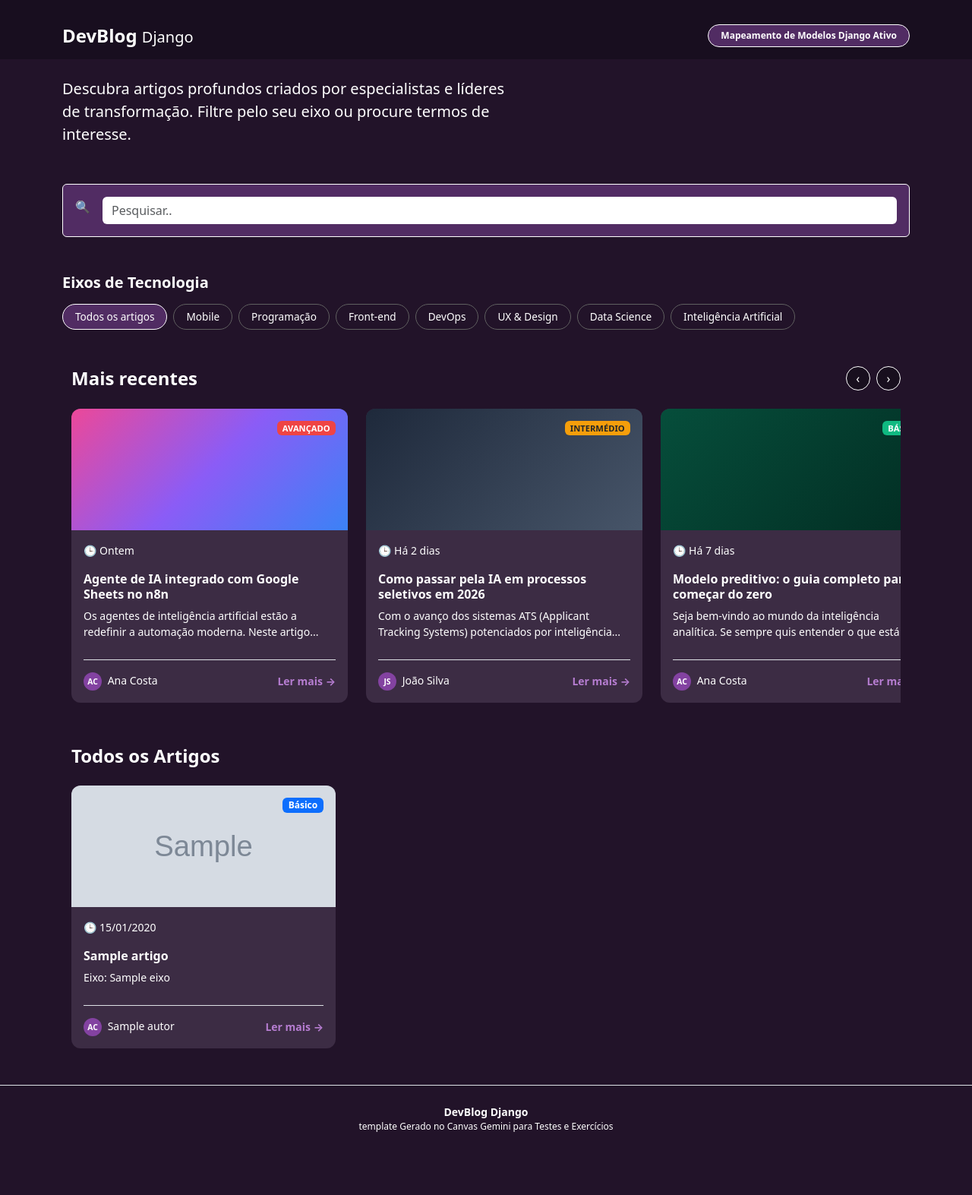
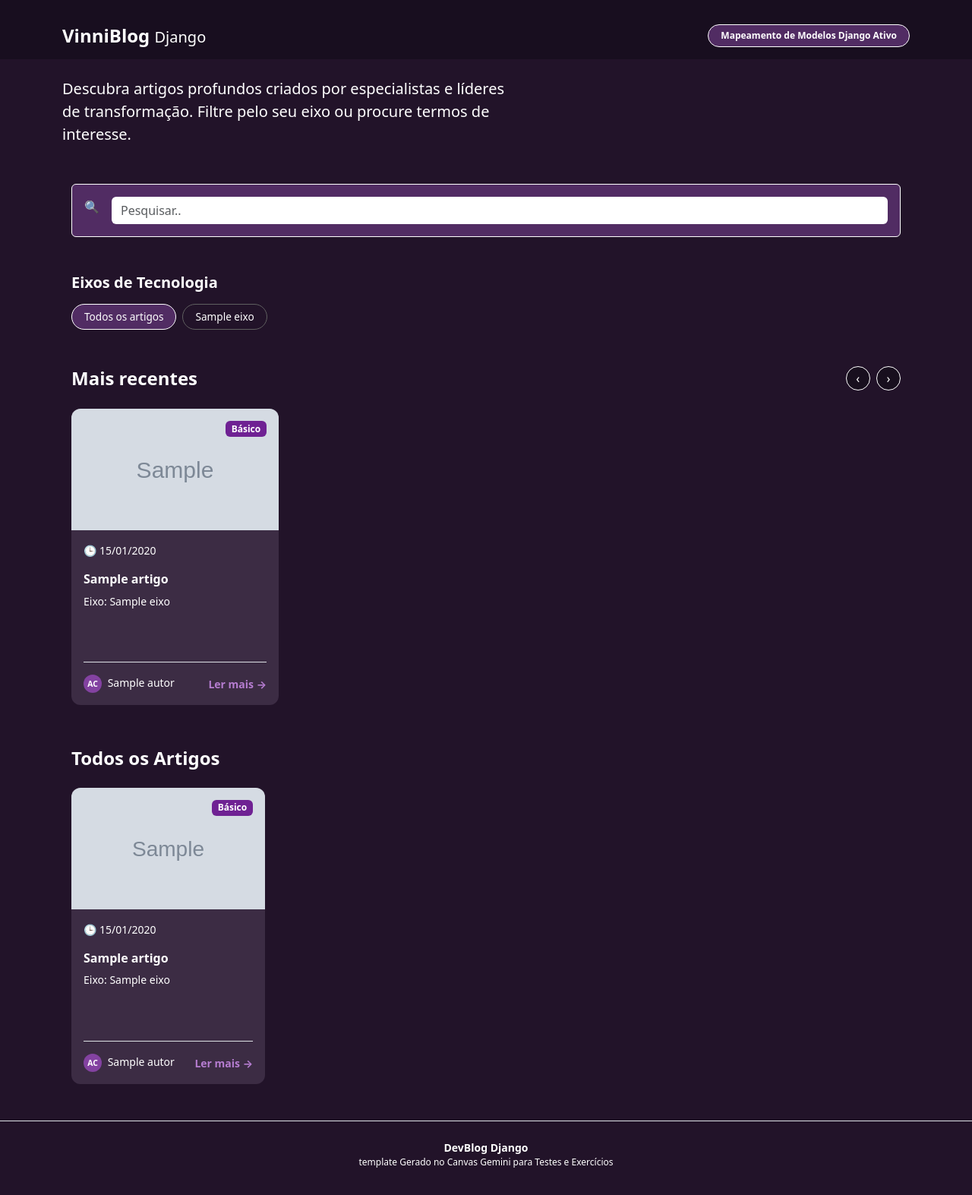
Before and after one commit to mvsantos93/cursodjango, a Django app: page / in a window 1280 px wide. Shown: the whole page at 76% size. Before the commit the page ends 1490 px from the top, so only its background shows below. Run offline with Django 4.2, Linux system fonts and the light colour scheme; tables that the repository leaves empty hold one stand-in row (values such as "Sample post"); grey boxes marked "Sample" are stand-in pictures.

Commit message:
Aula 11 - Blog funcional

```diff
--- a/motorartigos/urls.py
+++ b/motorartigos/urls.py
@@ -3,5 +3,5 @@ from motorartigos.views import index,artigo
 
 urlpatterns = [
     path('',index,name='index'),
-    path('artigo/',artigo,name='artigo')
+    path('artigo/<int:id>/', artigo, name='artigo')
  ]
--- a/motorartigos/views.py
+++ b/motorartigos/views.py
@@ -1,11 +1,19 @@
 from django.shortcuts import render
-from motorartigos.models import Autor, Artigo
+from motorartigos.models import Autor, Artigo, EixoTecnologia
+from django.shortcuts import render, get_object_or_404
 
 def index(request):
     autores = Autor.objects.all()
     artigos = Artigo.objects.filter(publicada=True)
+    eixos = EixoTecnologia.objects.all()
 
-    return render(request,'motorartigos/index.html', {'artigos': artigos})
+    eixo = request.GET.get('eixo')
 
-def artigo(request):
-    return render(request,'motorartigos/artigo.html')
+    if eixo: artigos = artigos.filter(id_fk_eixo_id=eixo)
+
+    return render(request,'motorartigos/index.html', {
+        'artigos': artigos, 'artigos_recentes': Artigo.objects.filter(publicada=True)[:4], 'eixos': eixos, 'eixo_selecionado': eixo})
+
+def artigo(request, id):
+    artigo = get_object_or_404(Artigo, id=id, publicada=True)
+    return render(request, 'motorartigos/artigo.html', {'artigo': artigo})
--- a/setup/static/css/styles.css
+++ b/setup/static/css/styles.css
@@ -3,6 +3,27 @@ body {
     background-color: #221329;
     color: #ffffff;
     font-family: system-ui, -apple-system, sans-serif;
+}
+
+.btn-voltar {
+    display: inline-block;
+    padding: 8px 18px;
+    background-color: #221329;
+    color: #ffffff;
+    text-decoration: none;
+    border: 2px solid #ffffff;
+    border-radius: 8px;
+    transition: all 0.3s ease;
+}
+
+.btn-voltar:hover {
+    background-color: #5c3370;
+    color: #ffffff;
+    border-color: #ffffff;
+}
+
+.bg-primary {
+    background-color: #6f2193 !important;
 }
 
 .bg-dark-custom {
@@ -75,20 +96,24 @@ body {
 
 /* Estilização dos Cards */
 .card-custom {
+    width: 100%;
+    max-width: 300px;      /* largura padrão */
+    min-height: 390px;     /* altura padrão */
     background-color: #3c2c44;
     border-radius: 12px;
     overflow: hidden;
-    transition: transform 0.2s ease, box-shadow 0.2s ease;
+    transition: transform .2s ease, box-shadow .2s ease;
+}
+
+.card-thumb {
+    width: 100%;
+    height: 160px;
+    object-fit: cover;
 }
 
 .card-custom:hover {
     transform: translateY(-4px);
     box-shadow: 0 10px 20px rgba(0,0,0,0.3);
-}
-
-.card-thumb {
-    height: 160px; /* mesma altura dos thumbs */
-    object-fit: cover;
 }
 
 /* Cores das Badges dos Cards */
@@ -99,7 +124,7 @@ body {
 
 /* Placeholders das Imagens dos Cards com os tons da imagem */
 .thumb-gradient {
-    background: linear-gradient(135deg, #ec4899, #8b5cf6, #3b82f6);
+    background: linear-gradient(135deg, #6430a0, #b385e7, #6430a0);
 }
 
 .thumb-mockup {
--- a/setup/urls.py
+++ b/setup/urls.py
@@ -5,5 +5,5 @@ from django.conf.urls.static import static
 
 urlpatterns = [
     path('adminmv/', admin.site.urls),
-    path('', include('motorartigos.urls'),)
+    path('', include('motorartigos.urls')),
 ]+ static(settings.MEDIA_URL, document_root=settings.MEDIA_ROOT)
--- a/templates/motorartigos/base.html
+++ b/templates/motorartigos/base.html
@@ -4,7 +4,7 @@
 <head>
     <meta charset="UTF-8">
     <meta name="viewport" content="width=device-width, initial-scale=1.0">
-    <title>DevBlog Django</title>
+    <title>VinniBlog Django</title>
     <link href="https://cdn.jsdelivr.net/npm/bootstrap@5.3.2/dist/css/bootstrap.min.css" rel="stylesheet">
     <link rel="stylesheet" href="{% static '/css/styles.css' %}">
 </head>
@@ -39,7 +39,7 @@ if (searchInput){
                                .textContent
                                .toLowerCase();
 
-            card.parentElement.style.display =
+            card.parentElement.parentElement.style.display =
                 titulo.includes(texto)
                 ? ""
                 : "none";
@@ -70,11 +70,11 @@ filtros.forEach(botao=>{
             if(categoria=="todos" ||
                card.dataset.category==categoria){
 
-                card.parentElement.style.display="";
+                card.parentElement.parentElement.style.display="";
 
             }else{
 
-                card.parentElement.style.display="none";
+                card.parentElement.parentElement.style.display="none";
 
             }
 
--- a/templates/motorartigos/index.html
+++ b/templates/motorartigos/index.html
@@ -2,6 +2,30 @@
 {% load static %}
 
 {% block content %}
+<section class="container mb-5">
+    <div class="search-box p-3 rounded d-flex align-items-center">
+        <span class="text-secondary me-3">🔍</span>
+        <input type="text" id="searchInput" class="form-control border-0 text-black shadow-none" placeholder="Pesquisar..">
+    </div>
+</section>
+
+<section class="container mb-5">
+    <h5 class="text-white fw-bold mb-3">Eixos de Tecnologia</h5>
+        <div class="d-flex flex-wrap gap-2">
+            <a href="{% url 'index' %}"
+            class="btn btn-filter {% if not eixo_selecionado %}active{% endif %}">
+                Todos os artigos
+            </a>
+
+            {% for eixo in eixos %}
+                <a href="{% url 'index' %}?eixo={{ eixo.id }}"
+                class="btn btn-filter {% if eixo_selecionado == eixo.id|stringformat:'s' %}active{% endif %}">
+                    {{ eixo.nome }}
+                </a>
+            {% endfor %}
+        </div>
+</section>
+
 <section class="container mb-5">
     <div class="d-flex justify-content-between align-items-center mb-4">
         <h4 class="text-white fw-bold m-0">Mais recentes</h4>
@@ -11,108 +35,42 @@
         </div>
     </div>
     <div id="slider" class="d-flex gap-4 overflow-auto pb-2">
-        <div class="col-12 col-md-6 col-lg-4">
-            <a href="{% url 'artigo' %}" class="text-decoration-none">
-                <div class="card card-custom h-100 border-0" data-category="ia">
+        {% for artigo in artigos_recentes %}
+        <div class="col-12 col-md-6 col-lg-3">
+            <a href="{% url 'artigo' artigo.id %}" class="text-decoration-none">
+                <div class="card card-custom border-0">
                     <div class="position-relative">
-                        <div class="card-img-top thumb-gradient card-thumb"></div>
-                        <span class="badge position-absolute top-0 end-0 m-3 bg-danger-custom">AVANÇADO</span>
+                        {% if artigo.foto %}
+                            <img src="{{ artigo.foto.url }}" class="card-img-top card-thumb" alt="{{ artigo.titulo }}">
+                        {% else %}
+                            <div class="card-img-top thumb-gradient card-thumb"></div>
+                        {% endif %}
+
+                        <span class="badge position-absolute top-0 end-0 m-3 bg-primary">
+                            {{ artigo.get_nivel_display }}
+                        </span>
                     </div>
                     <div class="card-body d-flex flex-column justify-content-between">
                         <div>
-                            <small class="text-secondary d-block mb-2">🕒 Ontem</small>
-                            <h5 class="card-title text-white fw-bold fs-6">Agente de IA integrado com Google Sheets no
-                                n8n</h5>
-                            <p class="card-text text-secondary small">Os agentes de inteligência artificial estão a
-                                redefinir a automação moderna. Neste artigo...</p>
+                            <small class="text-secondary d-block mb-2">🕒 {{ artigo.data_publicacao|date:"d/m/Y" }}</small>
+                            <h5 class="card-title text-white fw-bold fs-6">{{ artigo.titulo }}</h5>
+                            <p class="card-text text-secondary small">
+                                Eixo: {{ artigo.id_fk_eixo.nome }}
+                            </p>
                         </div>
-                        <div
-                            class="d-flex justify-content-between align-items-center mt-3 pt-3 border-top border-dark-light">
-                            <span class="small text-white"><span class="avatar me-1">AC</span> Ana Costa</span>
+                        <div class="d-flex justify-content-between align-items-center mt-3 pt-3 border-top border-dark-light">
+                            <span class="small text-white">
+                                <span class="avatar me-1">AC</span> {{ artigo.id_fk_autor.nome }}
+                            </span>
                             <span class="text-primary-custom small fw-bold">Ler mais →</span>
                         </div>
                     </div>
                 </div>
             </a>
         </div>
-
-        <div class="col-12 col-md-6 col-lg-4">
-            <a href="{% url 'artigo' %}" class="text-decoration-none">
-                <div class="card card-custom h-100 border-0" data-category="ia">
-                    <div class="position-relative">
-                        <div class="card-img-top thumb-mockup card-thumb"></div>
-                        <span
-                            class="badge position-absolute top-0 end-0 m-3 bg-warning-custom text-dark">INTERMÉDIO</span>
-                    </div>
-                    <div class="card-body d-flex flex-column justify-content-between">
-                        <div>
-                            <small class="text-secondary d-block mb-2">🕒 Há 2 dias</small>
-                            <h5 class="card-title text-white fw-bold fs-6">Como passar pela IA em processos seletivos em
-                                2026</h5>
-                            <p class="card-text text-secondary small">Com o avanço dos sistemas ATS (Applicant Tracking
-                                Systems) potenciados por inteligência...</p>
-                        </div>
-                        <div
-                            class="d-flex justify-content-between align-items-center mt-3 pt-3 border-top border-dark-light">
-                            <span class="small text-white"><span class="avatar me-1">JS</span> João
-                                Silva</span>
-                            <span class="text-primary-custom small fw-bold">Ler mais →</span>
-                        </div>
-                    </div>
-                </div>
-            </a>
-        </div>
-
-        <div class="col-12 col-md-6 col-lg-4">
-            <a href="{% url 'artigo' %}" class="text-decoration-none">
-                <div class="card card-custom h-100 border-0" data-category="programação">
-                    <div class="position-relative">
-                        <div class="card-img-top thumb-dashboard card-thumb"></div>
-                        <span class="badge position-absolute top-0 end-0 m-3 bg-success-custom">BÁSICO</span>
-                    </div>
-                    <div class="card-body d-flex flex-column justify-content-between">
-                        <div>
-                            <small class="text-secondary d-block mb-2">🕒 Há 7 dias</small>
-                            <h5 class="card-title text-white fw-bold fs-6">Modelo preditivo: o guia completo para
-                                começar do zero</h5>
-                            <p class="card-text text-secondary small">Seja bem-vindo ao mundo da inteligência analítica.
-                                Se sempre quis entender o que está p...</p>
-                        </div>
-                        <div
-                            class="d-flex justify-content-between align-items-center mt-3 pt-3 border-top border-dark-light">
-                            <span class="small text-white"><span class="avatar me-1">AC</span> Ana Costa</span>
-                            <span class="text-primary-custom small fw-bold">Ler mais →</span>
-                        </div>
-                    </div>
-                </div>
-            </a>
-        </div>
-
-        <div class="col-12 col-md-6 col-lg-4">
-            <a href="{% url 'artigo' %}" class="text-decoration-none">
-                <div class="card card-custom h-100 border-0" data-category="devops">
-                    <div class="position-relative">
-                        <div class="card-img-top thumb-mockup card-thumb"></div>
-                        <span class="badge position-absolute top-0 end-0 m-3 bg-danger-custom">AVANÇADO</span>
-                    </div>
-                    <div class="card-body d-flex flex-column justify-content-between">
-                        <div>
-                            <small class="text-secondary d-block mb-2">🕒 Há 10 dias</small>
-                            <h5 class="card-title text-white fw-bold fs-6">Arquitetando Aplicações Escaláveis com Docker
-                            </h5>
-                            <p class="card-text text-secondary small">Garantir que um ecossistema se mantém estável sob
-                                picos repentinos de acessos exige rob...</p>
-                        </div>
-                        <div
-                            class="d-flex justify-content-between align-items-center mt-3 pt-3 border-top border-dark-light">
-                            <span class="small text-white"><span class="avatar me-1">JS</span> João
-                                Silva</span>
-                            <span class="text-primary-custom small fw-bold">Ler mais →</span>
-                        </div>
-                    </div>
-                </div>
-            </a>
-        </div>
+        {% empty %}
+            <p class="text-white">Nenhum artigo encontrado.</p>
+        {% endfor %}
     </div>
 </section>
 
@@ -120,9 +78,9 @@
     <h4 class="text-white fw-bold mb-4">Todos os Artigos</h4>
     <div class="row g-4">
         {% for artigo in artigos %}
-        <div class="col-12 col-md-6 col-lg-4">
-            <a href="#" class="text-decoration-none">
-                <div class="card card-custom h-100 border-0">
+        <div class="col-12 col-md-6 col-lg-3">
+            <a href="{% url 'artigo' artigo.id %}" class="text-decoration-none">
+                <div class="card card-custom border-0">
                     <div class="position-relative">
                         {% if artigo.foto %}
                             <img src="{{ artigo.foto.url }}" class="card-img-top card-thumb" alt="{{ artigo.titulo }}">
--- a/templates/motorartigos/partials/_header.html
+++ b/templates/motorartigos/partials/_header.html
@@ -2,7 +2,7 @@
 
     <nav class="navbar navbar-dark bg-dark-custom pt-4">
         <div class="container d-flex justify-content-between align-items-center">
-            <span class="navbar-brand fw-bold fs-4 text-white">DevBlog <span class="text-secondary fs-5 fw-normal">Django</span></span>
+            <span class="navbar-brand fw-bold fs-4 text-white">VinniBlog <span class="text-secondary fs-5 fw-normal">Django</span></span>
             <span class="badge rounded-pill badge-status px-3 py-2">Mapeamento de Modelos Django Ativo</span>
         </div>
     </nav>
@@ -10,55 +10,3 @@
     <header class="container my-4 text-secondary">
         <p class="fs-5 max-w-text">Descubra artigos profundos criados por especialistas e líderes de transformação. Filtre pelo seu eixo ou procure termos de interesse.</p>
     </header>
-
-    <section class="container mb-5">
-        <div class="search-box p-3 rounded d-flex align-items-center">
-            <span class="text-secondary me-3">🔍</span>
-            <input type="text" id="searchInput" class="form-control border-0 text-black shadow-none" placeholder="Pesquisar..">
-        </div>
-    </section>
-
-    <section class="container mb-5">
-        <h5 class="text-white fw-bold mb-3">Eixos de Tecnologia</h5>
-        <div class="d-flex flex-wrap gap-2">
-            <button class="btn btn-filter active"
-                    data-filter="todos">
-                Todos os artigos
-            </button>
-
-            <button class="btn btn-filter"
-                    data-filter="mobile">
-                Mobile
-            </button>
-
-            <button class="btn btn-filter"
-                    data-filter="programação">
-                Programação
-            </button>
-
-            <button class="btn btn-filter"
-                    data-filter="frontend">
-                Front-end
-            </button>
-
-            <button class="btn btn-filter"
-                    data-filter="devops">
-                DevOps
-            </button>
-
-            <button class="btn btn-filter"
-                    data-filter="ux">
-                UX & Design
-            </button>
-
-            <button class="btn btn-filter"
-                    data-filter="datascience">
-                Data Science
-            </button>
-
-            <button class="btn btn-filter"
-                    data-filter="ia">
-                Inteligência Artificial
-            </button>
-        </div>
-    </section>
```
Also changed, not shown: templates/motorartigos/artigo.html (+26 -11 lines).
